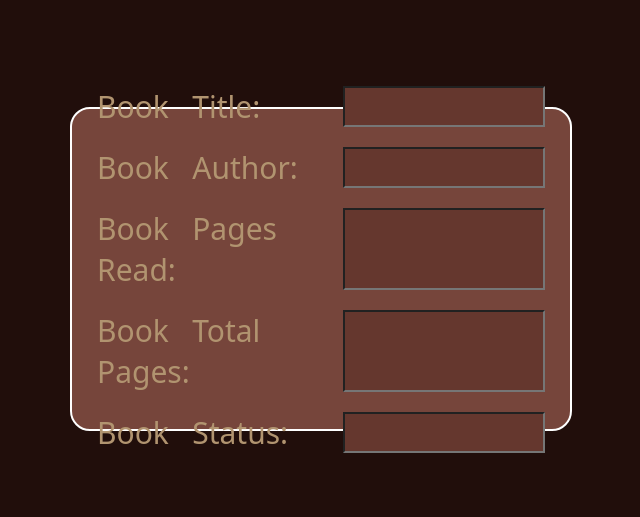
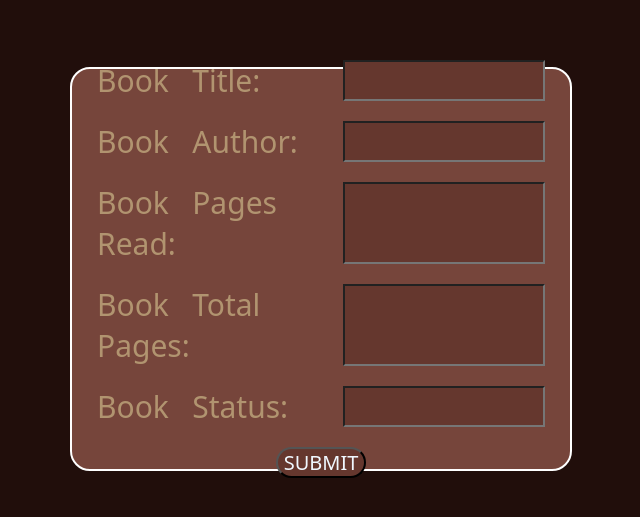
Before and after one commit to jxxt/library, a plain HTML site: page index.html in a window 1280 px wide. Shown: the part 131-648 px from the top of the page, without its empty margins (319-959 px from the left). Drawn offline with Linux system fonts and the light colour scheme; files whose address does not match are found by name; a web font is replaced by a local one.

Commit message:
added submit button

```diff
--- a/index.html
+++ b/index.html
@@ -58,6 +58,7 @@
         <div><div>Book&nbsp;&nbsp;&nbsp;Pages Read:</div><input type="number"></div>
         <div><div>Book&nbsp;&nbsp;&nbsp;Total Pages:</div><input type="number"></div>
         <div><div>Book&nbsp;&nbsp;&nbsp;Status:</div><input type="text"></div>
+        <button class="submit-btn">SUBMIT</button>
     </div>
 
 
--- a/styles.css
+++ b/styles.css
@@ -151,7 +151,7 @@ body {
     justify-content: center;
     font-size: 30px;
     width: 35%;
-    height: 40%;
+    height: 50%;
     padding: 0 25px 0 25px;
     border-radius: 20px;
     background-color: #76453B;
@@ -166,3 +166,19 @@ input {
     background-color: #65372e;
     color: #B19470;
 }
+
+.submit-btn {
+    width: 20%;
+    height: 12%;
+    margin-left: 40%;
+    background-color: #65372e;
+    color: aliceblue;
+    font-size: 20px;
+    border-radius: 20px;
+    cursor: pointer;
+}
+
+.submit-btn:active {
+    transform: translateY(3px);
+    background-color: #49231c;
+}
```
